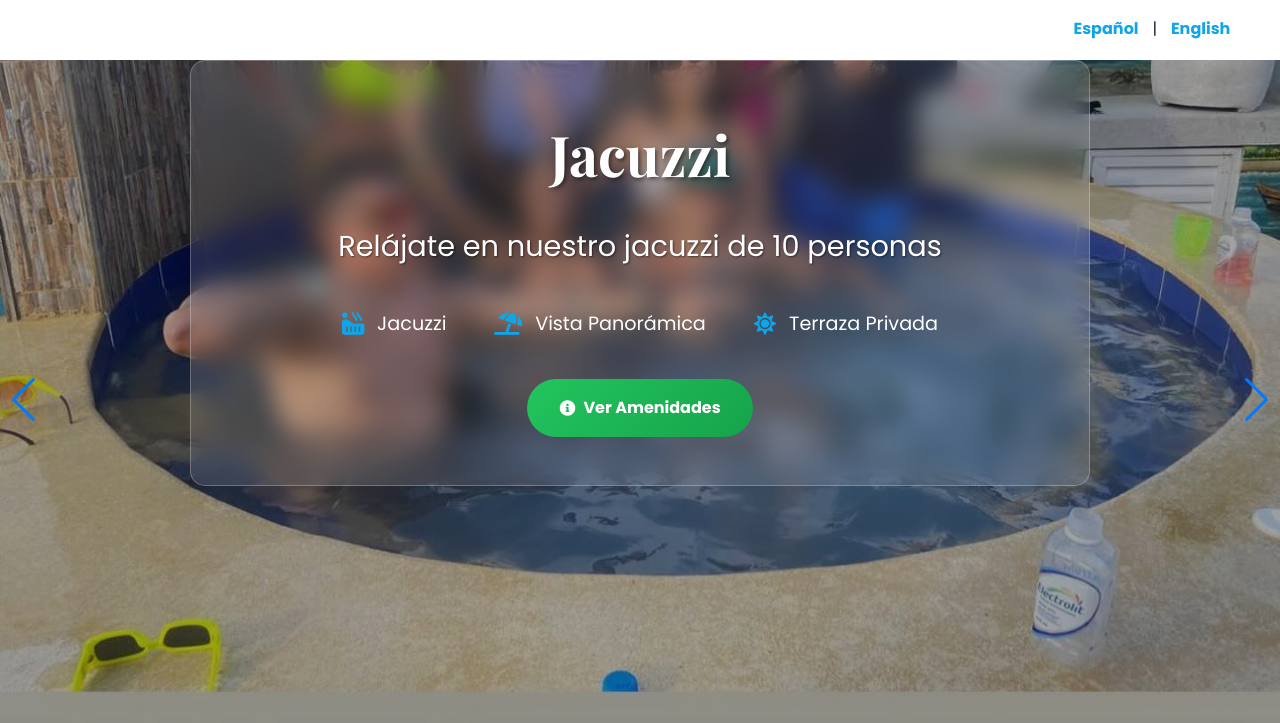
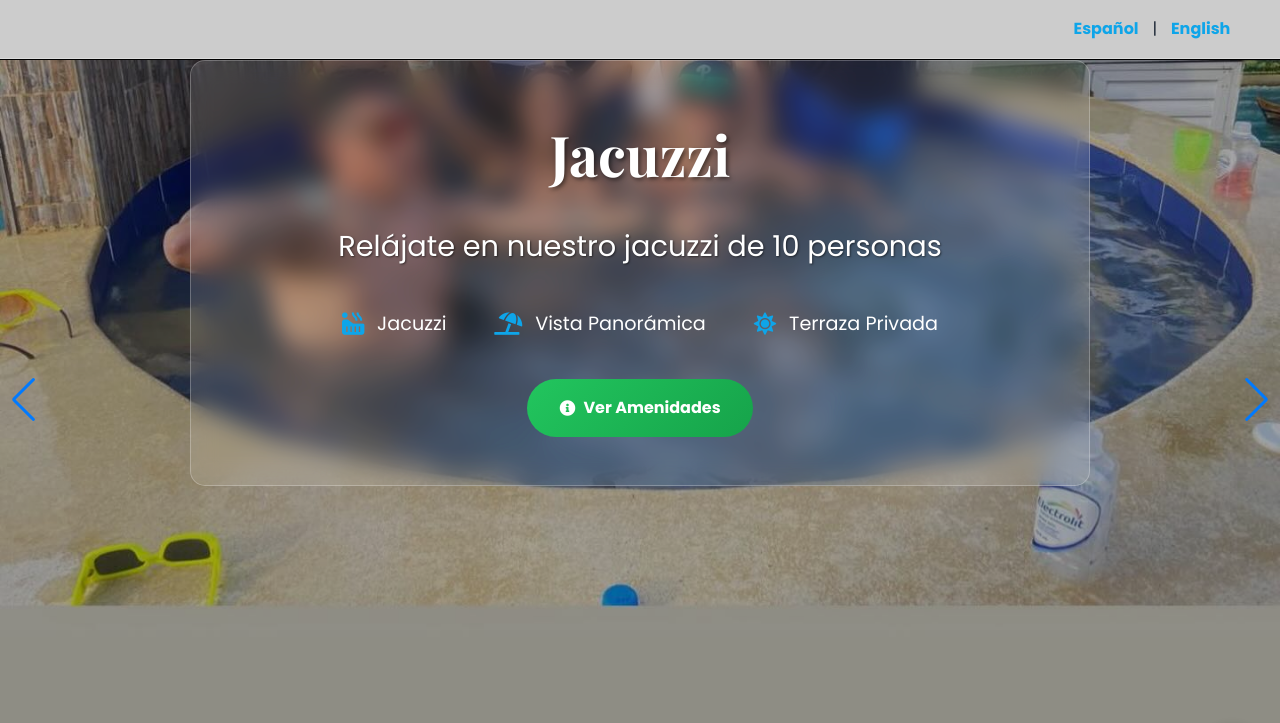
Before and after one commit to juanelopezm/san-antero-condo, a plain HTML site: page index.html in a window 1280 px wide. Shown: the top 723 px of the page. Drawn offline with nearby package versions, Linux system fonts and the light colour scheme.

Commit message:
fix: Safari compatibility and jacuzzi positioning - remove problematic background images, lower jacuzzi to 85%/90%

```diff
--- a/assets/css/styles.css
+++ b/assets/css/styles.css
@@ -58,8 +58,7 @@ header {
     padding-top: 60px; /* Add padding to account for fixed header */
     position: relative;
     overflow: hidden;
-    background: url('assets/images/beach-background.jpg') no-repeat center center fixed;
-    background-size: cover;
+    background: #000;
 }
 
 .swiper-container {
@@ -95,7 +94,7 @@ header {
 /* Avoid cutting the bottom of the jacuzzi image */
 .swiper-slide.hero-jacuzzi {
     background-size: cover;
-    background-position: center 75%;
+    background-position: center 85%;
     align-items: flex-end;
 }
 
@@ -106,7 +105,7 @@ header {
 @media (max-width: 768px) {
     .swiper-slide.hero-jacuzzi {
         background-size: cover;
-        background-position: center 80%;
+        background-position: center 90%;
     }
     .swiper-slide.hero-jacuzzi .hero-content {
         margin-bottom: 10vh;
@@ -252,8 +251,7 @@ header {
 body {
     margin: 0;
     padding: 0;
-    background: url('assets/images/beach-background.jpg') no-repeat center center fixed;
-    background-size: cover;
+    background: var(--light-bg);
 }
 
 /* Header and Hero Section */
--- a/index.html
+++ b/index.html
@@ -32,7 +32,7 @@
     <link href="https://fonts.googleapis.com/css2?family=Poppins:wght@400;600;700&family=Playfair+Display:wght@600;700&display=swap" rel="stylesheet">
     <link rel="preload" href="https://unpkg.com/swiper/swiper-bundle.min.js" as="script">
     <title>Cabañas Mi Pequeño Paraíso - Tu Paraíso en Playa Blanca, San Antero</title>
-    <link rel="stylesheet" href="assets/css/styles.css?v=3">
+    <link rel="stylesheet" href="assets/css/styles.css?v=4">
     <link rel="stylesheet" href="https://cdnjs.cloudflare.com/ajax/libs/font-awesome/5.15.4/css/all.min.css">
     <!-- Add Swiper's CSS -->
     <link rel="stylesheet" href="https://unpkg.com/swiper/swiper-bundle.min.css">
```
Also changed, not shown: en/index.html (+1 -1 lines).
